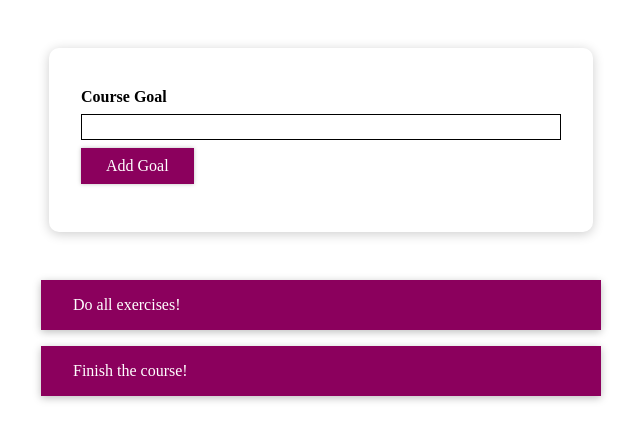
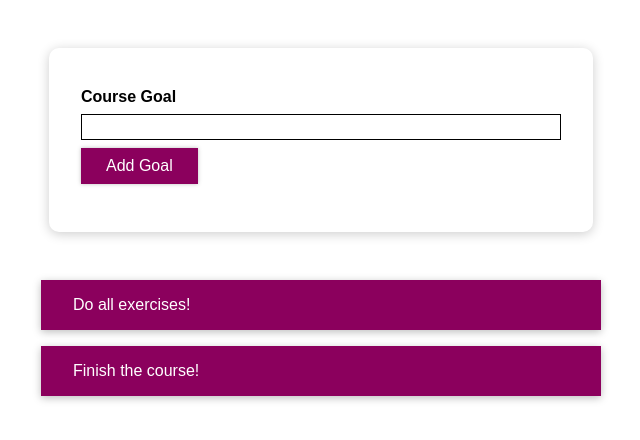
Before and after one commit to mkonemo/react-qg2aks, a React (Create React App) app: page / in a window 1280 px wide. Shown: the top 440 px of the page, without its empty margins (319-959 px from the left). Built offline with nearby package versions, Linux system fonts and the light colour scheme.

Commit message:
1 file modified

```diff
--- a/src/App.css
+++ b/src/App.css
@@ -1,3 +1,7 @@
+body{
+  font-family: Arial, Helvetica, sans-serif;
+}
+
 #goals {
   width: 35rem;
   max-width: 90%;
```
